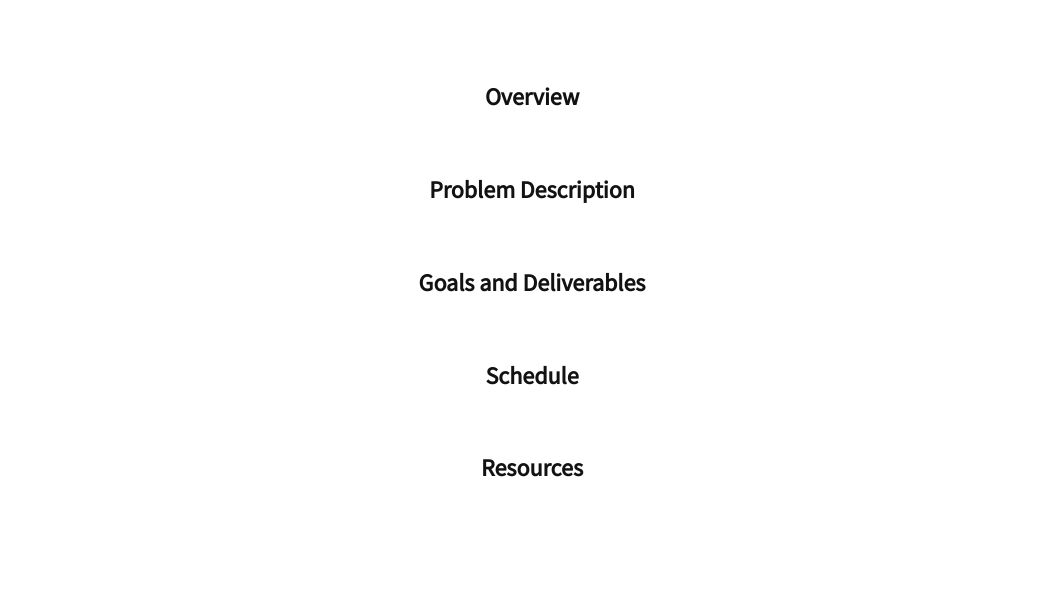
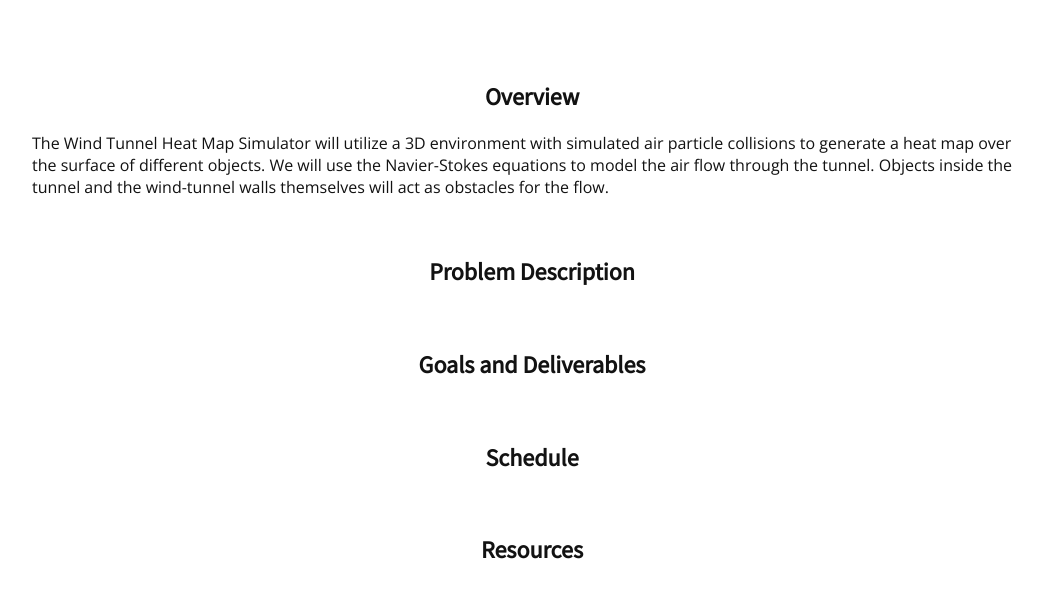
Before and after one commit to OnceLim/szaeWebsite, a plain HTML site: page index.html in a window 1280 px wide. Shown: the part 278-876 px from the top of the page, without its empty margins (108-1151 px from the left). Drawn offline with nearby package versions, Linux system fonts and the light colour scheme.

Commit message:
Overview done

```diff
--- a/index.html
+++ b/index.html
@@ -50,7 +50,8 @@
 
 <h2 align="middle">Overview</h2>
 <p>
-
+	The Wind Tunnel Heat Map Simulator will utilize a 3D environment with simulated air particle collisions to generate a heat map over the surface of different objects.
+	We will use the Navier-Stokes equations  to model the air flow through the tunnel. Objects inside the tunnel and the wind-tunnel walls themselves will act as obstacles for the flow.
 </p>
 <br>
 
```
